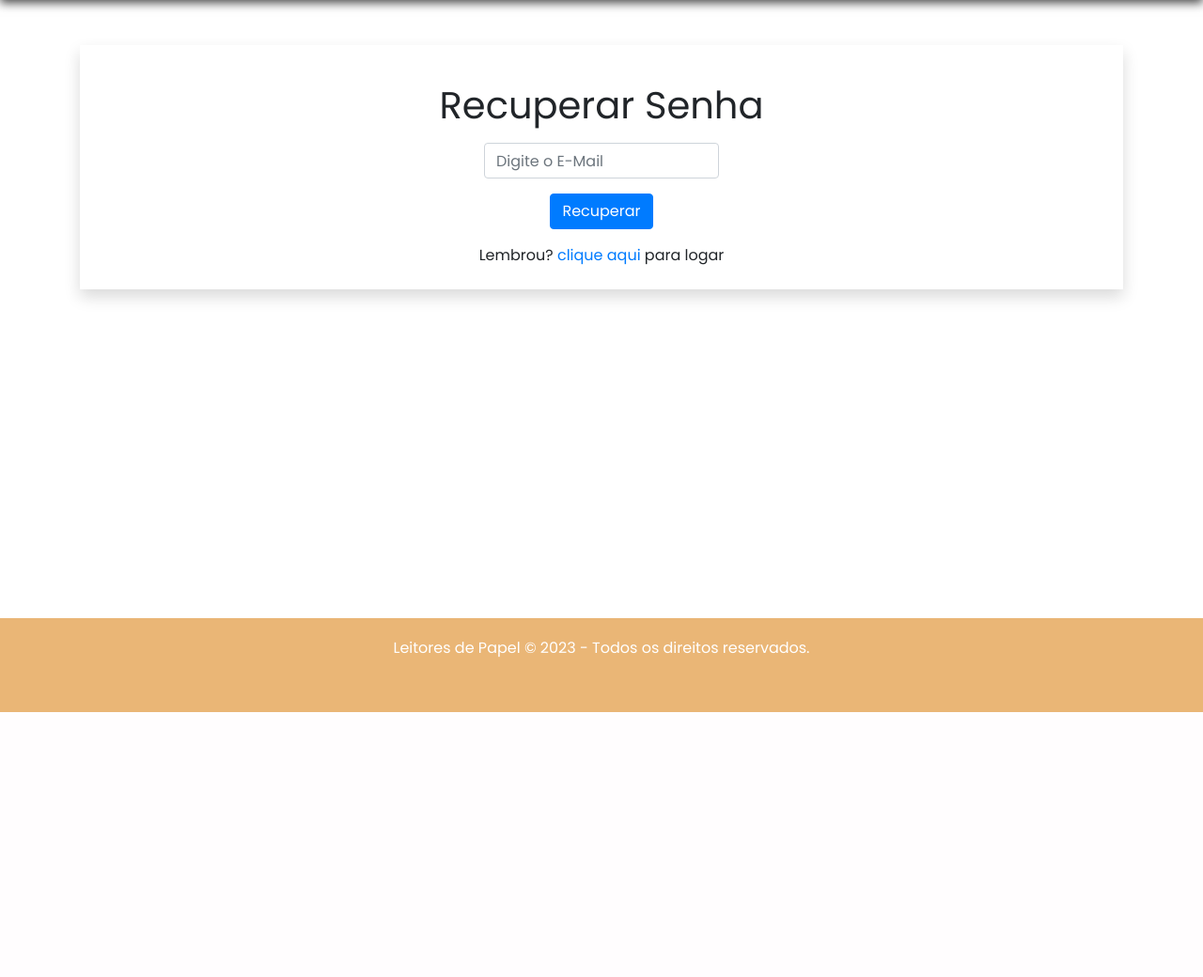
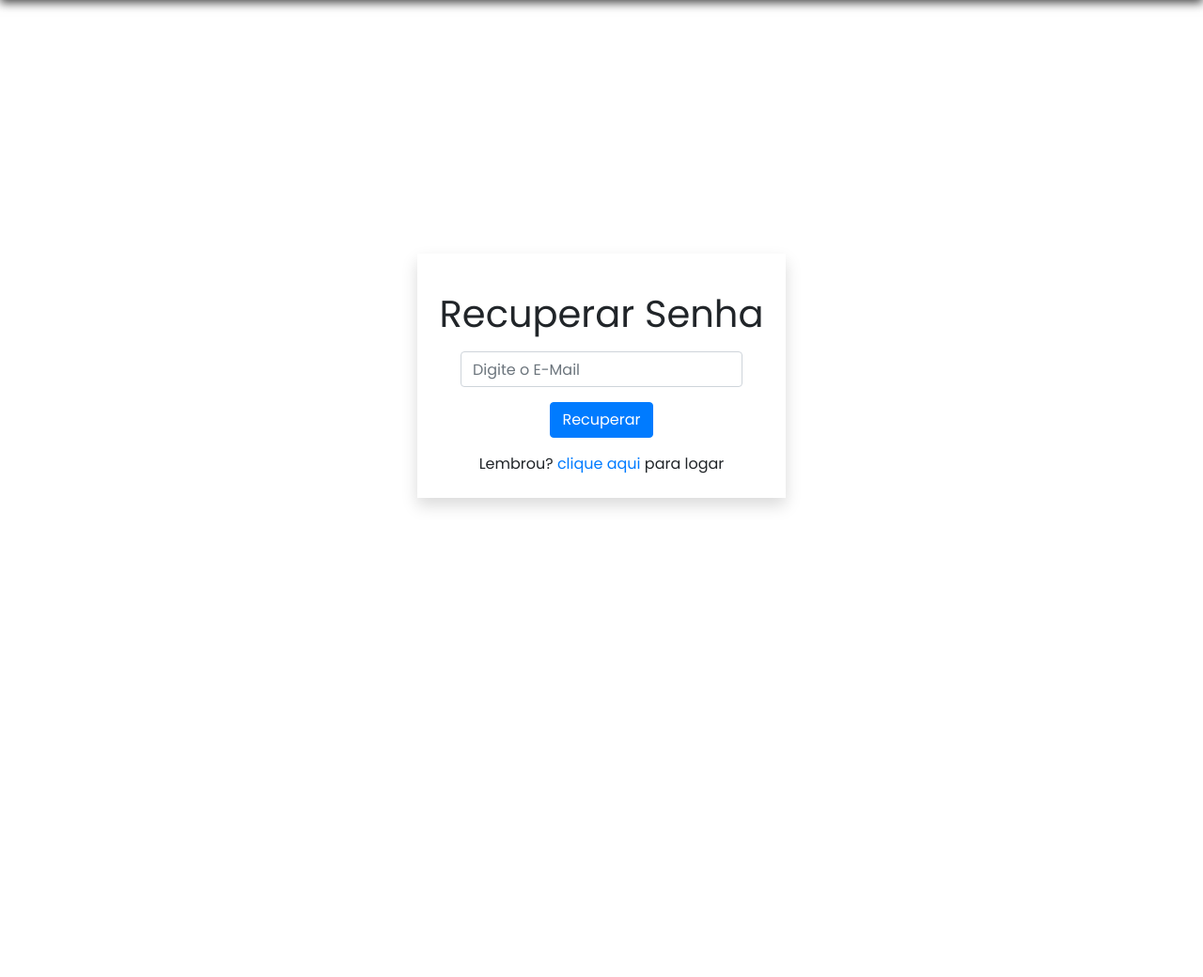
Before and after one commit to AlanPrates/Leitores-de-papel-ifba-Ilheus, a PHP site: page /recuperar_senha.php in a window 1280 px wide. Shown: the part 128-1168 px from the top of the page at 94% size. Before the commit the page ends 886 px from the top, so only its background shows below. Run offline with PHP 8.4, Linux system fonts and the light colour scheme; some libraries are stand-ins or nearby versions.

Commit message:
Update recuperar_senha.php

```diff
--- a/recuperar_senha.php
+++ b/recuperar_senha.php
@@ -48,7 +48,7 @@ $mail = new PHPMailer(true);
             </ul>
         </div>
     </header>
-    <div class="container mt-5">
+    <div class="container d-flex justify-content-center align-items-center vh-100">
     <div class="shadow p-4"> <!-- Adicionado a classe 'shadow' -->
         <div class="text-center mt-3">
     <h1>Recuperar Senha</h1>
@@ -134,7 +134,7 @@ $mail = new PHPMailer(true);
             } ?>
 
             <div class="form-group text-center mt-3">
-                <input type="text" name="email" id="email" class="form-control" placeholder="Digite o E-Mail" value="<?php echo $email; ?>" style="width: 250px; margin: 0 auto;">
+                <input type="text" name="email" id="email" class="form-control" placeholder="Digite o E-Mail" value="<?php echo $email; ?>" style="width: 300px; margin: 0 auto;">
             </div>
 
             <input type="submit" value="Recuperar" name="SendRecupSenha" class="btn btn-primary">
```
